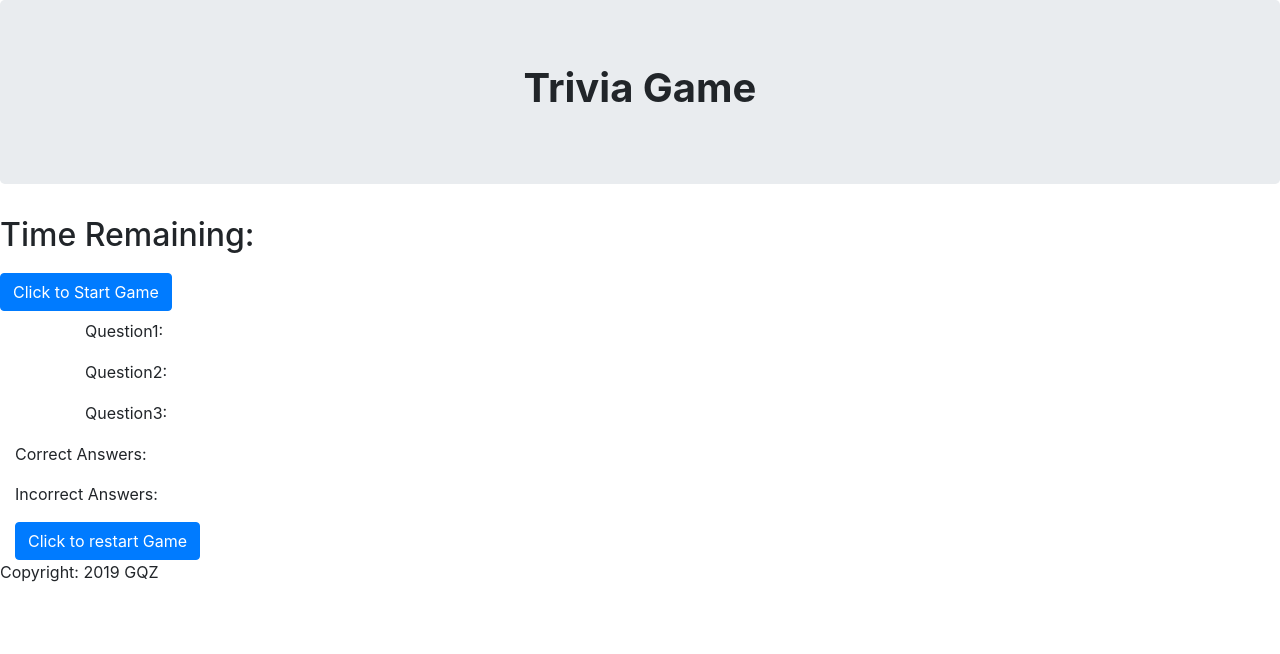
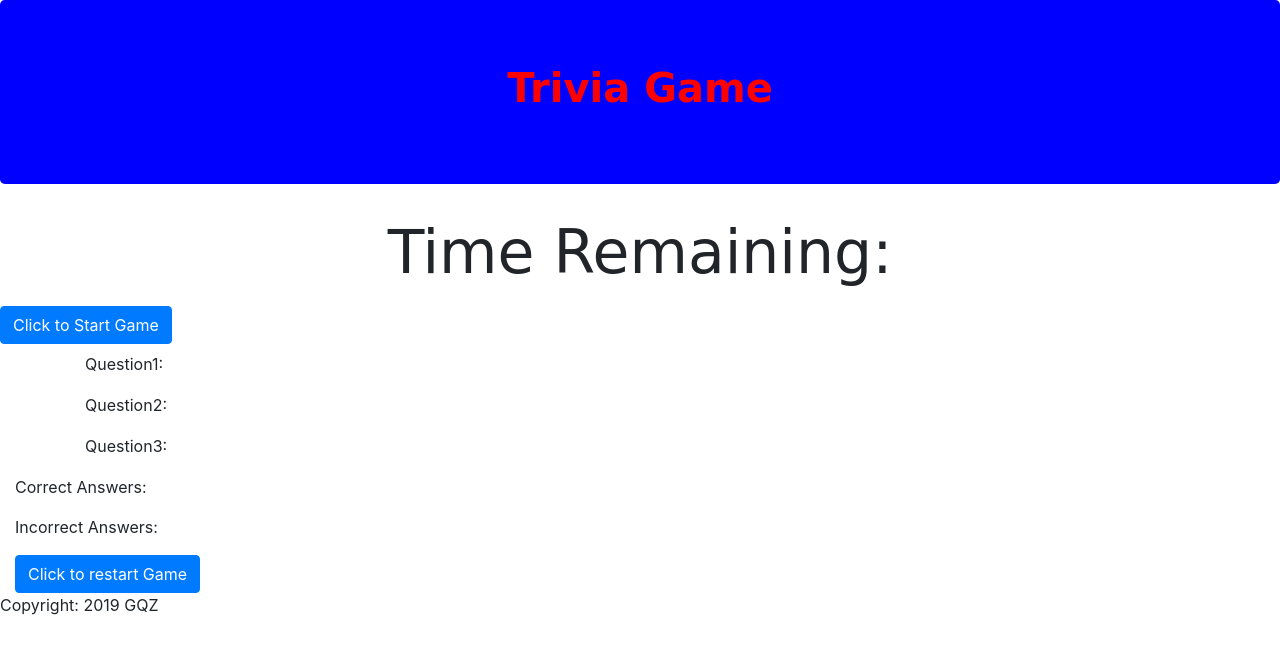
Before and after one commit to gstar13/TriviaGame, a plain HTML site: page index.html in a window 1280 px wide. Drawn offline with nearby package versions, Linux system fonts and the light colour scheme.

Commit message:
Update style.css

```diff
--- a/assets/css/style.css
+++ b/assets/css/style.css
@@ -1,3 +1,22 @@
-#buttons {
-    padding: 20px;
+.jumbotron {
+    background-color: blue;
+    text-decoration-style: dotted;
+    color: red;
+    font-family: 'ZCOOL KuaiLe', cursive;
+    font-size: 100px;
 }
+#timer  {
+    text-align: center;
+    font: bolder;
+    font-size: 60px;
+    font-family: 'ZCOOL KuaiLe', cursive;
+}
+.text {
+    font-family: 'ZCOOL KuaiLe', cursive;
+    font-size: 24pt;
+    color: blue;
+}
+.text1 {
+    color: red;
+    font-size: 18pt;
+}
```
